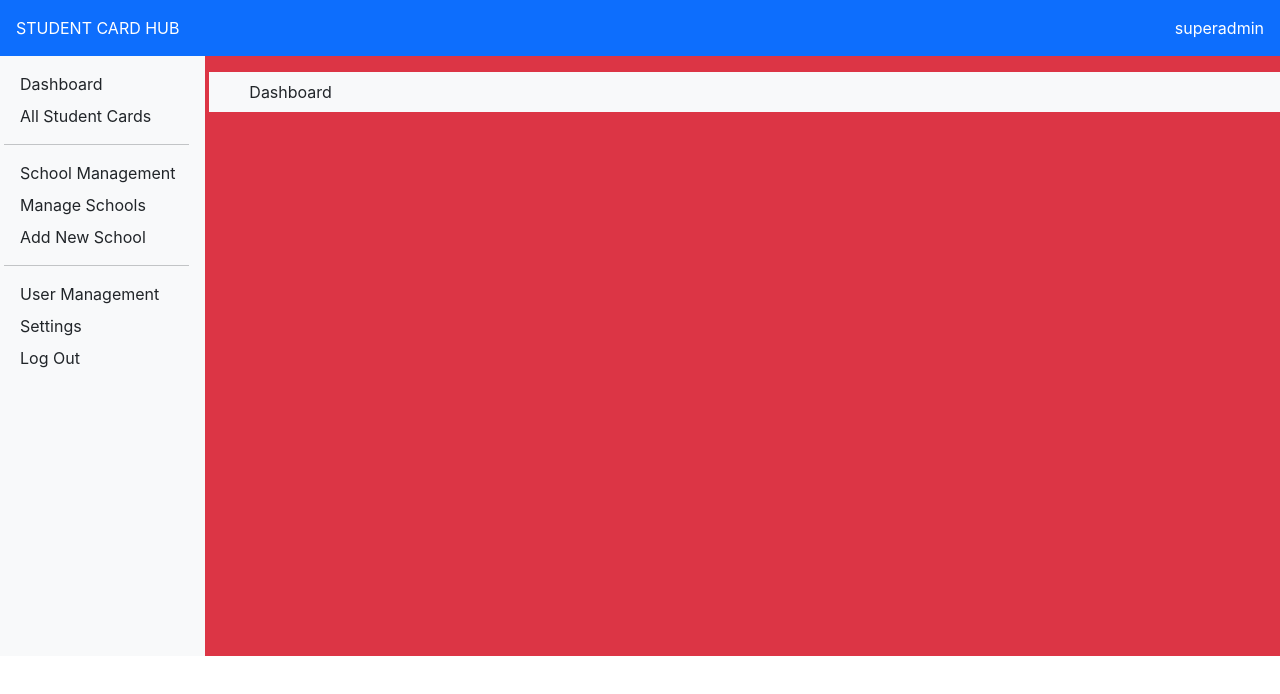
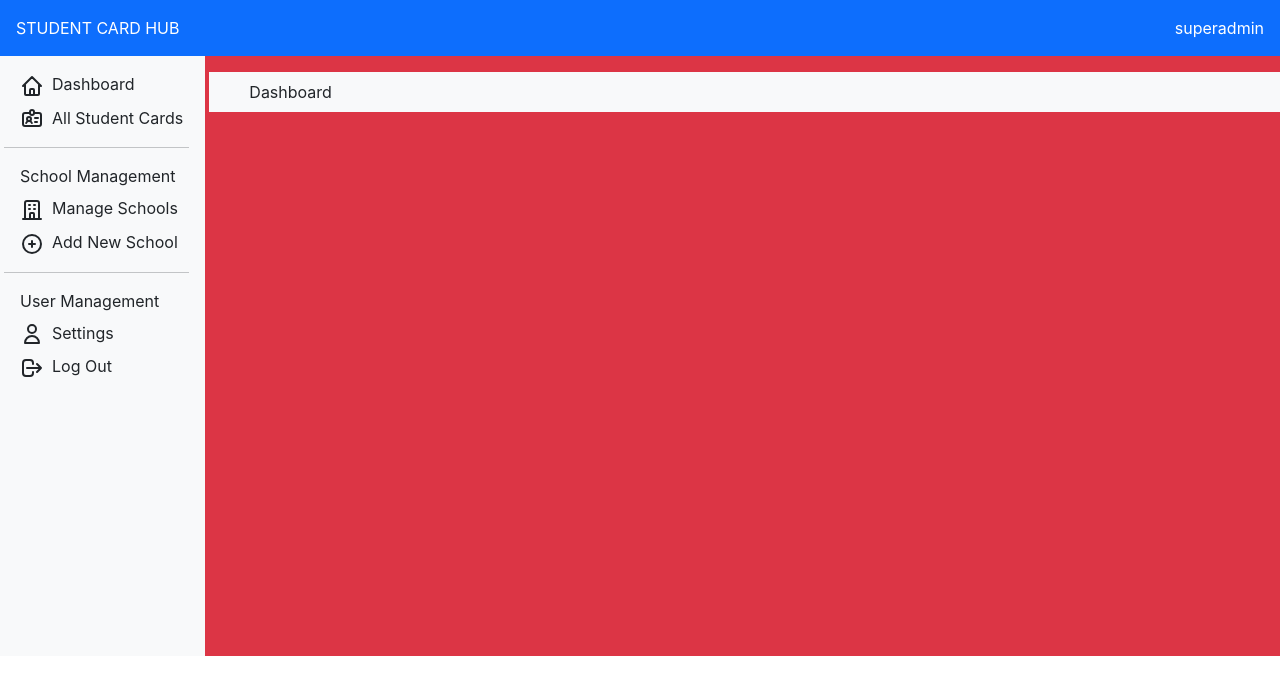
Before and after one commit to itshardlight/student_idcard_react, a React (Create React App) app: page / in a window 1280 px wide. Shown: the top 694 px of the page. Built offline with nearby package versions, Linux system fonts and the light colour scheme.

Commit message:
added icons

```diff
--- a/src/mysrc/Dashboard.css
+++ b/src/mysrc/Dashboard.css
@@ -0,0 +1,4 @@
+.icon {
+  width: 24px;
+  height: 24px;
+}
--- a/src/mysrc/Dashboard.js
+++ b/src/mysrc/Dashboard.js
@@ -1,5 +1,5 @@
 import React from "react";
-import './Dashboard.css';
+import "./Dashboard.css";
 function Dashboard() {
   return (
     <>
@@ -9,18 +9,114 @@ function Dashboard() {
           <div className="col-6 text-end">superadmin</div>
         </div>
 
-  <div className="body bg-danger row" style={{ minHeight: '600px' }}>
+        <div className="body bg-danger row" style={{ minHeight: "600px" }}>
           <div className="col-2 bg-light p-3">
-      <div className="mb-2 ms-3">Dashboard</div>
-      <div className="mb-2 ms-3">All Student Cards</div>
+            <div className="mb-2 ms-3">
+              <svg
+                xmlns="http://www.w3.org/2000/svg"
+                class="icon me-2"
+                fill="none"
+                viewBox="0 0 24 24"
+                stroke="currentColor"
+              >
+                <path
+                  stroke-linecap="round"
+                  stroke-linejoin="round"
+                  stroke-width="2"
+                  d="M3 12l2-2m0 0l7-7 7 7M5 10v10a1 1 0 001 1h3m10-11l2 2m-2-2v10a1 1 0 01-1 1h-3m-6 0a1 1 0 001-1v-4a1 1 0 011-1h2a1 1 0 011 1v4a1 1 0 001 1m-6 0h6"
+                ></path>
+              </svg>
+              Dashboard
+            </div>
+            <div className="mb-2 ms-3">
+              <svg
+                xmlns="http://www.w3.org/2000/svg"
+                class="icon me-2"
+                fill="none"
+                viewBox="0 0 24 24"
+                stroke="currentColor"
+              >
+                <path
+                  stroke-linecap="round"
+                  stroke-linejoin="round"
+                  stroke-width="2"
+                  d="M10 6H5a2 2 0 00-2 2v9a2 2 0 002 2h14a2 2 0 002-2V8a2 2 0 00-2-2h-5m-4 0V5a2 2 0 114 0v1m-4 0a2 2 0 104 0m-5 8a2 2 0 100-4 2 2 0 000 4zm0 0c1.306 0 2.417.835 2.83 2M9 14a3.001 3.001 0 00-2.83 2M15 11h3m-3 4h2"
+                ></path>
+              </svg>
+              All Student Cards
+            </div>
             <hr />
             <div className="mb-2 ms-3">School Management</div>
-      <div className="mb-2 ms-3">Manage Schools</div>
-      <div className="mb-2 ms-3">Add New School</div>
+            <div className="mb-2 ms-3">
+              <svg
+                xmlns="http://www.w3.org/2000/svg"
+                class="icon me-2"
+                fill="none"
+                viewBox="0 0 24 24"
+                stroke="currentColor"
+              >
+                <path
+                  stroke-linecap="round"
+                  stroke-linejoin="round"
+                  stroke-width="2"
+                  d="M19 21V5a2 2 0 00-2-2H7a2 2 0 00-2 2v16m14 0h2m-2 0h-5m-9 0H3m2 0h5M9 7h1m-1 4h1m4-4h1m-1 4h1m-5 10v-5a1 1 0 011-1h2a1 1 0 011 1v5m-4 0h4"
+                ></path>
+              </svg>
+              Manage Schools
+            </div>
+            <div className="mb-2 ms-3">
+              <svg
+                xmlns="http://www.w3.org/2000/svg"
+                class="icon me-2"
+                fill="none"
+                viewBox="0 0 24 24"
+                stroke="currentColor"
+              >
+                <path
+                  stroke-linecap="round"
+                  stroke-linejoin="round"
+                  stroke-width="2"
+                  d="M12 9v3m0 0v3m0-3h3m-3 0H9m12 0a9 9 0 11-18 0 9 9 0 0118 0z"
+                ></path>
+              </svg>
+              Add New School
+            </div>
             <hr />
             <div className="mb-2 ms-3">User Management</div>
-      <div className="mb-2 ms-3">Settings</div>
-      <div className="mb-2 ms-3">Log Out</div>
+            <div className="mb-2 ms-3">
+              <svg
+                xmlns="http://www.w3.org/2000/svg"
+                class="icon me-2"
+                fill="none"
+                viewBox="0 0 24 24"
+                stroke="currentColor"
+              >
+                <path
+                  stroke-linecap="round"
+                  stroke-linejoin="round"
+                  stroke-width="2"
+                  d="M16 7a4 4 0 11-8 0 4 4 0 018 0zM12 14a7 7 0 00-7 7h14a7 7 0 00-7-7z"
+                ></path>
+              </svg>
+              Settings
+            </div>
+            <div className="mb-2 ms-3">
+              <svg
+                xmlns="http://www.w3.org/2000/svg"
+                class="icon me-2"
+                fill="none"
+                viewBox="0 0 24 24"
+                stroke="currentColor"
+              >
+                <path
+                  stroke-linecap="round"
+                  stroke-linejoin="round"
+                  stroke-width="2"
+                  d="M17 16l4-4m0 0l-4-4m4 4H7m6 4v1a3 3 0 01-3 3H6a3 3 0 01-3-3V7a3 3 0 013-3h4a3 3 0 013 3v1"
+                ></path>
+              </svg>
+              Log Out
+            </div>
           </div>
 
           <div className="right-content col-10 p-3">
@@ -28,11 +124,8 @@ function Dashboard() {
               <div className="col ps-3">Dashboard</div>
             </div>
           </div>
-
-
         </div>
       </div>
-
     </>
   );
 }
```
Lines whose indentation alone changed are shown as unchanged.
